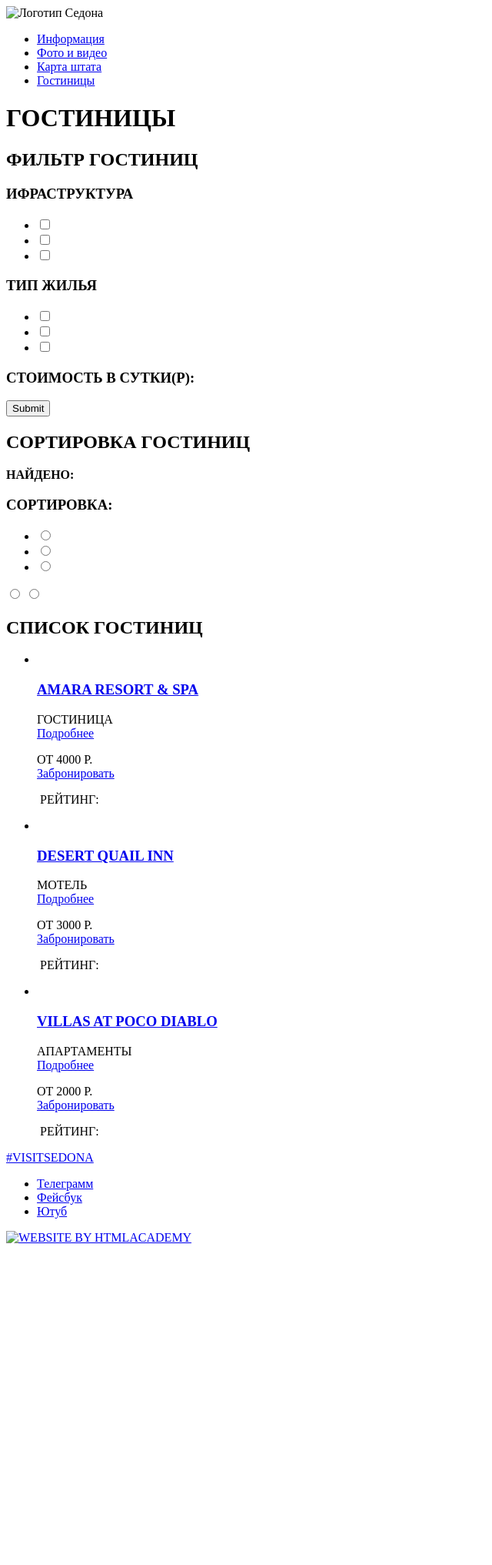
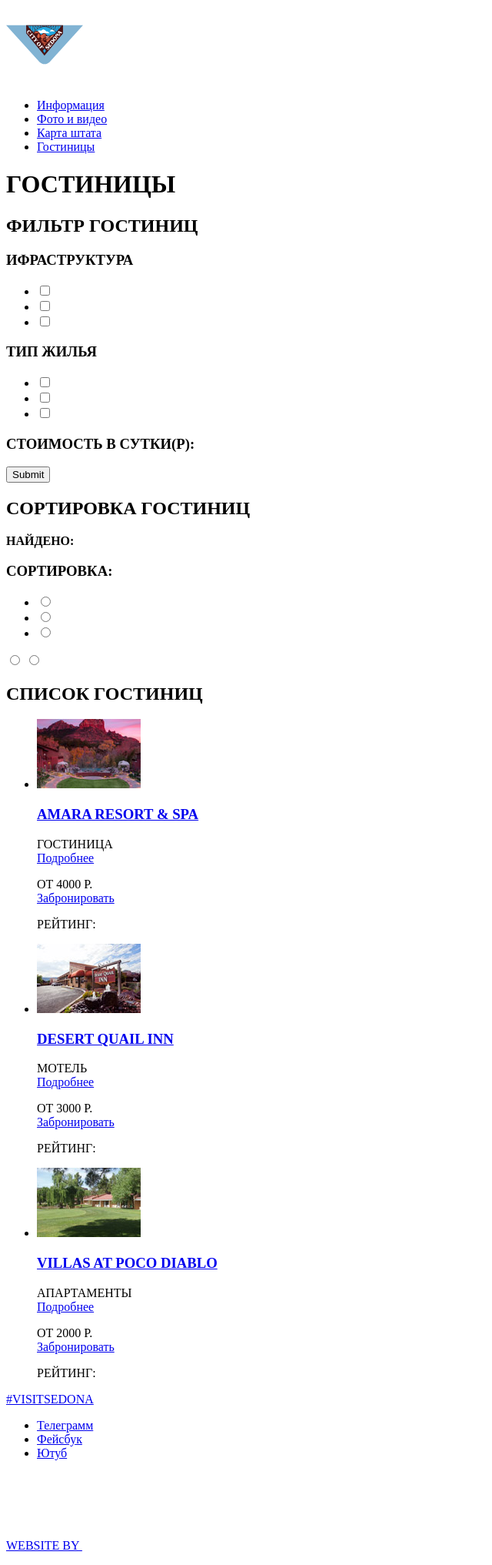
Before and after one commit to DanilaMamai/809599-sedona, a plain HTML site: page hostel.html in a window 1280 px wide. Shown: the whole page at 77% size, without its empty margins (0-640 px from the left). Before the commit the page ends 1633 px from the top, so only its background shows below. Drawn offline with Linux system fonts and the light colour scheme.

Commit message:
Добавление изображений в разметку.
Добавление изображений в разметку.
Добавление изображений hotels в img.

```diff
--- a/hostel.html
+++ b/hostel.html
@@ -8,7 +8,7 @@
     <header class="sedona-header">
       <nav class="header-navigation">
         <a class="header-logo">
-          <img src=# width="100" height="100" alt="Логотип Седона">
+          <img src="img/logo.svg" width="100" height="100" alt="Логотип Седона">
         </a>
         <ul class="navigation-list">
           <li><a href="#">Информация</a></li>
@@ -62,7 +62,7 @@
         <ul class="hostel-list">
           <li>
             <div class="hostel-item">
-              <img src="#" alt="">
+              <img src="img/hotels-image1.jpg" alt="">
               <h3><a href="#">AMARA RESORT & SPA</a></h3>
               <p>
                 <span>ГОСТИНИЦА</span><br>
@@ -74,13 +74,12 @@
               </p>
             </div>
             <p class="hostel-rating">
-                <img src="#" alt="">
                 <span>РЕЙТИНГ:</span>
             </p>
           </li>
           <li>
             <div class="hostel-item">
-              <img src="#" alt="">
+              <img src="img/hotels-image2.jpg" alt="">
               <h3><a href="#">DESERT QUAIL INN</a></h3>
               <p>
                 <span>МОТЕЛЬ</span><br>
@@ -92,13 +91,12 @@
               </p>
             </div>
             <p class="hostel-rating">
-              <img src="#" alt="">
               <span>РЕЙТИНГ:</span>
             </p>
           </li>
           <li>
             <div class="hostel-item">
-              <img src="#" alt="">
+              <img src="img/hotels-image3.jpg" alt="">
               <h3><a href="#">VILLAS AT POCO DIABLO</a></h3>
               <p>
                 <span>АПАРТАМЕНТЫ</span><br>
@@ -110,7 +108,6 @@
               </p>
             </div>
             <p class="hostel-rating">
-              <img src="#" alt="">
               <span>РЕЙТИНГ:</span>
             </p>
           </li>
@@ -130,7 +127,8 @@
       </div>
       <p class="footer-copyright">
         <a href="#">
-          <img src="#" width="100" height="100" alt="WEBSITE BY HTMLACADEMY">
+          <span>WEBSITE BY</span>
+          <img src="img/html-academy-icon.svg" width="100" height="100" alt="WEBSITE BY HTMLACADEMY">
         </a>
       </p>
     </footer>
```
Also changed, not shown: index.html (+5 -4 lines), img/fb-icon.svg (deleted), img/filter-bg.jpg (added), img/hotels-image1.jpg (added), img/hotels-image2.jpg (added), img/hotels-image3.jpg (added), img/polygon.svg (added).
